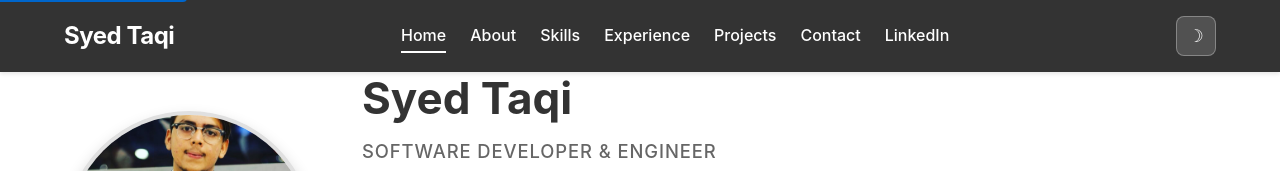
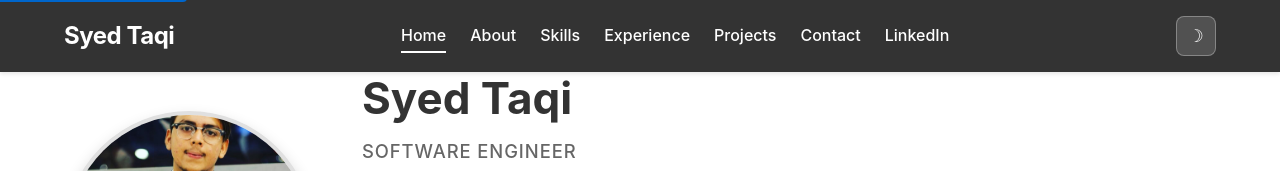
Before and after one commit to Syed-Taqi55/Syed-Taqi55.github.io, a plain HTML site: page index.html in a window 1280 px wide. Shown: the top 171 px of the page. Drawn offline with Linux system fonts and the light colour scheme.

Commit message:
Code Completed

```diff
--- a/index.html
+++ b/index.html
@@ -46,7 +46,7 @@
                 </div>
                 <div class="home-hero-text">
                     <h1 class="home-hero-title">Syed Taqi</h1>
-                    <p class="home-hero-tagline">Software Developer & Engineer</p>
+                    <p class="home-hero-tagline">Software Engineer</p>
                     <p class="home-hero-credentials">MSc Computer Science &bull; Ulster University, UK<br>Specializing in Cloud, Full-Stack &amp; Machine Learning</p>
                     <p class="home-hero-intro">Computer Science postgraduate with experience in cloud-ready application development, system architecture, and requirement analysis. I build scalable web and mobile solutions — from React Native apps and Node.js backends to deep learning systems.</p>
                     <div class="home-hero-actions">
```
